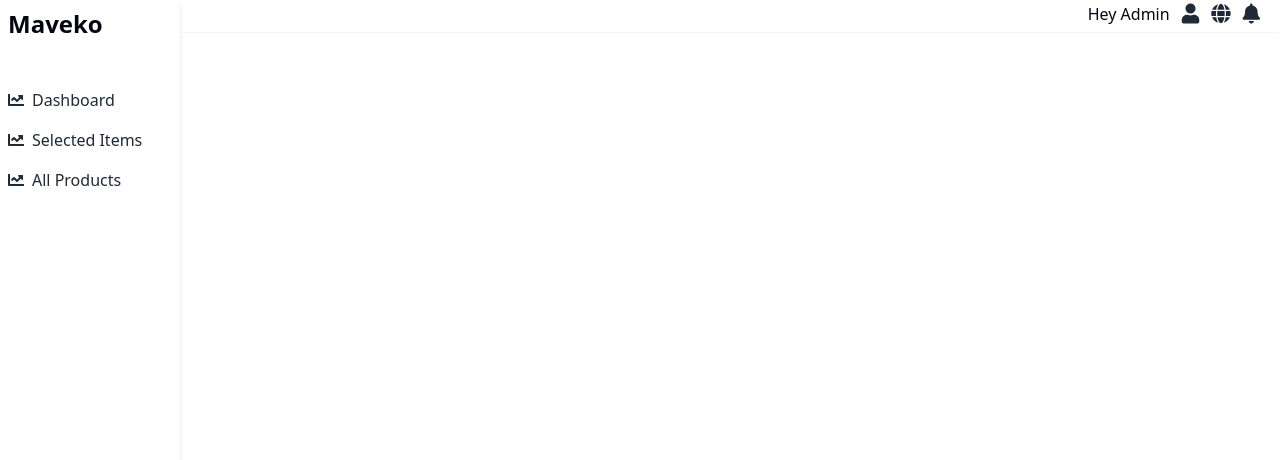
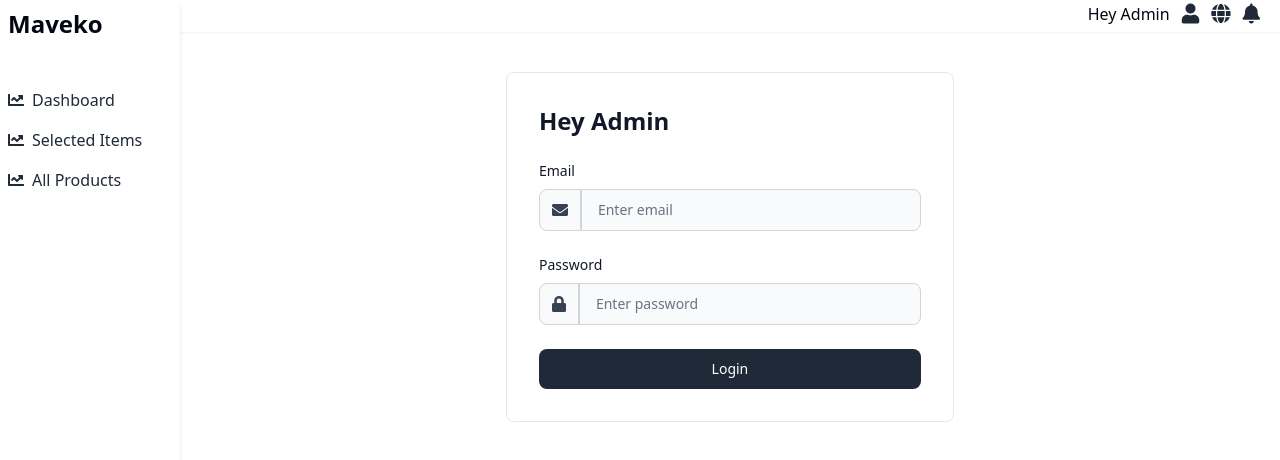
Before and after one commit to Yordaaa/Shopify_Dashboard, a React (Vite) app: page /login in a window 1280 px wide. Shown: the top 460 px of the page. Built offline with nearby package versions, Linux system fonts and the light colour scheme.

Commit message:
folder refactored

```diff
--- a/src/AppRoutes.tsx
+++ b/src/AppRoutes.tsx
@@ -1,19 +1,18 @@
 import { Route, Routes } from "react-router-dom";
 import ProductListPage from "./Dashboard/ProductListPage";
-import Home from "./Dashboard/Home";
 import Cart from "./Dashboard/Cart";
-import WooCommerce from "./Dashboard/WooCommerce";
 import Connect from "./Dashboard/Connect";
+import Login from "./Dashboard/Login";
 
 function AppRoutes() {
   return (
     <>
       <Routes>
-        <Route path="/" element={<Home />} />
+        <Route path="/" element={<Connect />} />
         <Route path="/product" element={<ProductListPage />} />
         <Route path="/cart" element={<Cart />} />
-        <Route path="/woocommerce" element={<WooCommerce />} />
-        <Route path="/connect" element={<Connect />} />
+        <Route path="/login" element={<Login />} />
+
       </Routes>
     </>
   );
--- a/src/Dashboard/Connect.tsx
+++ b/src/Dashboard/Connect.tsx
@@ -1,20 +1,19 @@
-import { useState } from "react";
-import Home from "./Home";
+import { SetStateAction, useState } from "react";
+import Shopify from "./Shopify";
 import WooCommerce from "./WooCommerce";
 
 function Connect() {
   const [activeTab, setActiveTab] = useState("shopify");
 
-  const handleTabClick = (tab) => {
+  const handleTabClick = (tab: SetStateAction<string>) => {
     setActiveTab(tab);
   };
 
   return (
-    <div className="w-2/3">
-      <div className="relative right-0">
+    <div className="">
+      <div className="relative">
         <ul
-          className="relative flex flex-wrap p-1 list-none rounded-xl bg-blue-gray-50/60"
-          role="list"
+          className="relative flex flex-wrap p-1 list-none rounded-xl"
         >
           <li className="z-30 flex-auto text-center">
             <a
@@ -71,7 +70,7 @@ function Connect() {
             role="tabpanel"
           >
             <div>
-              <Home />
+              <Shopify />
             </div>
           </div>
           <div
--- /dev/null
+++ b/src/Dashboard/Login.tsx
@@ -0,0 +1,62 @@
+function Login() {
+  return (
+    <section>
+      <div className="flex flex-col items-center mt-10 px-6 py-8 mx-auto lg:py-0">
+        <div className="w-full bg-white rounded-lg md:mt-0 sm:max-w-md xl:p-0 border">
+          <div className="p-6 space-y-4 md:space-y-6 sm:p-8">
+            <h1 className="text-xl font-semibold  text-gray-900 md:text-2xl flex">
+              Hey Admin
+            </h1>
+            <form className="space-y-4 md:space-y-6">
+              <div className="relative items-center">
+                <label
+                  htmlFor="email"
+                  className="block mb-2 text-sm font-medium text-gray-900"
+                >
+                  Email
+                </label>
+                <div className="flex">
+                  <div className="fas fa-envelope text-gray-700 border border-gray-300 rounded-s-lg bg-gray-50 p-3 items-center"></div>
+                  <input
+                    type="email"
+                    name="email"
+                    id="email"
+                    className="pl-4 bg-gray-50 border border-gray-300 text-gray-900 sm:text-sm rounded-e-lg block w-full p-2.5"
+                    placeholder="Enter email"
+                    required
+                  />
+                </div>
+              </div>
+              <div>
+                <label
+                  htmlFor="password"
+                  className="block mb-2 text-sm font-medium text-gray-900"
+                >
+                  Password
+                </label>
+                <div className="flex items-center relative">
+                  <div className="fas fa-lock text-gray-700 border border-gray-300 rounded-s-lg bg-gray-50 p-3 items-center"></div>
+                  <input
+                    type="password"
+                    name="password"
+                    id="password"
+                    placeholder="Enter password"
+                    className="pl-4 bg-gray-50 border border-gray-300 text-gray-900 sm:text-sm rounded-e-lg block w-full p-2.5"
+                  />
+                </div>
+              </div>
+
+              <button
+                type="submit"
+                className="w-full text-white bg-gray-800 hover:opacity-90 transition-all duration-200 font-medium rounded-lg text-sm px-5 py-2.5 text-center"
+              >Login
+              </button>
+            </form>
+          </div>
+        </div>
+      </div>
+    </section>
+  );
+}
+
+export default Login;
--- a/src/Dashboard/ProductListPage.tsx
+++ b/src/Dashboard/ProductListPage.tsx
@@ -107,7 +107,7 @@ const ProductListPage = () => {
           })}
         </tbody>
       </table>
-      {products?.filteredProductCount! > products?.resPerPage! && (
+      {products?.filteredProductCount! > products?.resPerPage && (
         <div className="flex overflow-x-auto  justify-center pt-5">
           <Pagination
             currentPage={currentPage}
--- a/src/Dashboard/Home.tsx
+++ b/src/Dashboard/Shopify.tsx
@@ -4,7 +4,7 @@ import { useRegistrationMutation } from "../Redux/Features/authApiSlice";
 import { toast } from "react-toastify";
 import { successMessage } from "./types";
 
-function Home() {
+function Shopify() {
   const [apiKey, setApiKey] = useState("");
   const [apiSecretKey, setApiSecretKey] = useState("");
   const [shopUrl, setShopUrl] = useState("");
@@ -101,4 +101,4 @@ function Home() {
   );
 }
 
-export default Home;
+export default Shopify;
--- a/src/Dashboard/types.ts
+++ b/src/Dashboard/types.ts
@@ -69,7 +69,7 @@ export interface productDetail {
   productImg: string;
   source_id: string;
   updatedAt: Date;
-  weight: Number;
+  weight: number;
   weight_unit_id: string;
   _id: string;
 }
```
